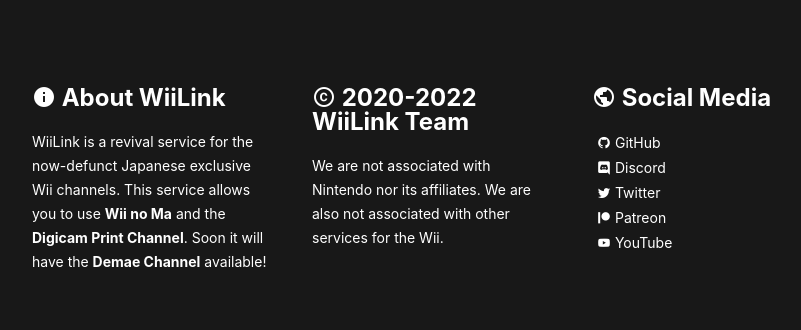
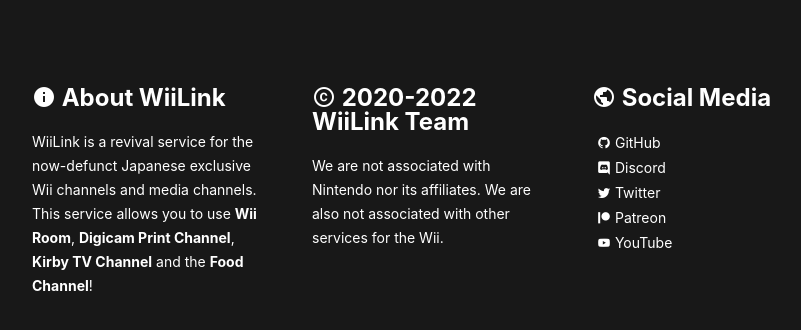
Before and after one commit to WiiLink24/WiiLink24.github.io, a Jekyll site: the page built from index.md, in a window 1280 px wide and 900 px high, scrolled down 1533 px, cut to the strip 528-858 px from the top of the window. Shown: the whole strip, without its empty margins (208-1009 px from the left). Built offline with Jekyll 4.4.1, drawn with Linux system fonts in a browser that asks for light colours.

Commit message:
update footer
said demae was unreleased lmao

```diff
--- a/_includes/footer.html
+++ b/_includes/footer.html
@@ -1,8 +1,8 @@
 <div class="footer">
     <div class="item">
         <h2><i class="mdi mdi-information"></i> About WiiLink</h2>
-        <p>WiiLink is a revival service for the now-defunct Japanese exclusive Wii channels.
-          This service allows you to use <b>Wii no Ma</b> and the <b>Digicam Print Channel</b>. Soon it will have the <b>Demae Channel</b> available!</p>
+        <p>WiiLink is a revival service for the now-defunct Japanese exclusive Wii channels and media channels.
+          This service allows you to use <b>Wii Room</b>, <b>Digicam Print Channel</b>, <b>Kirby TV Channel</b> and the <b>Food Channel</b>!</p>
     </div>
     <div class="item">
         <h2><i class="mdi mdi-copyright"></i> 2020-2022 WiiLink Team</h2>
```
